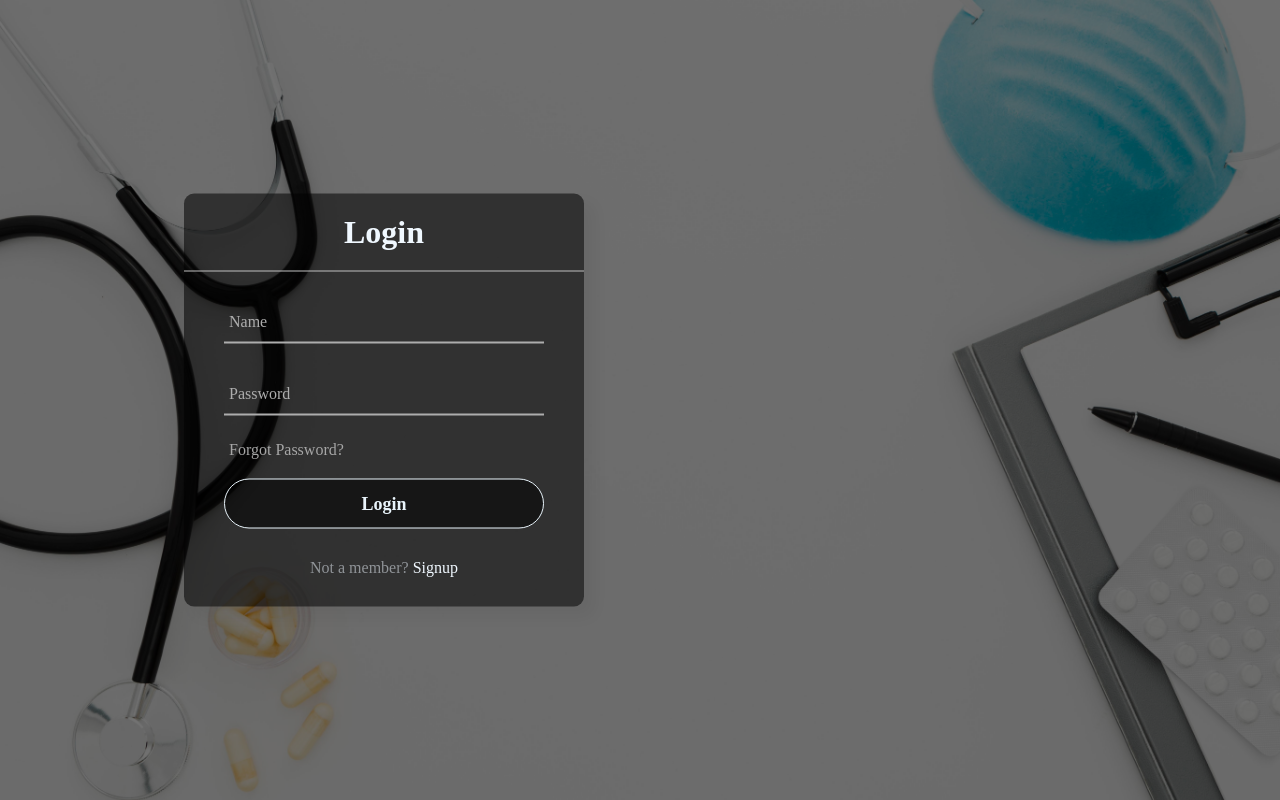
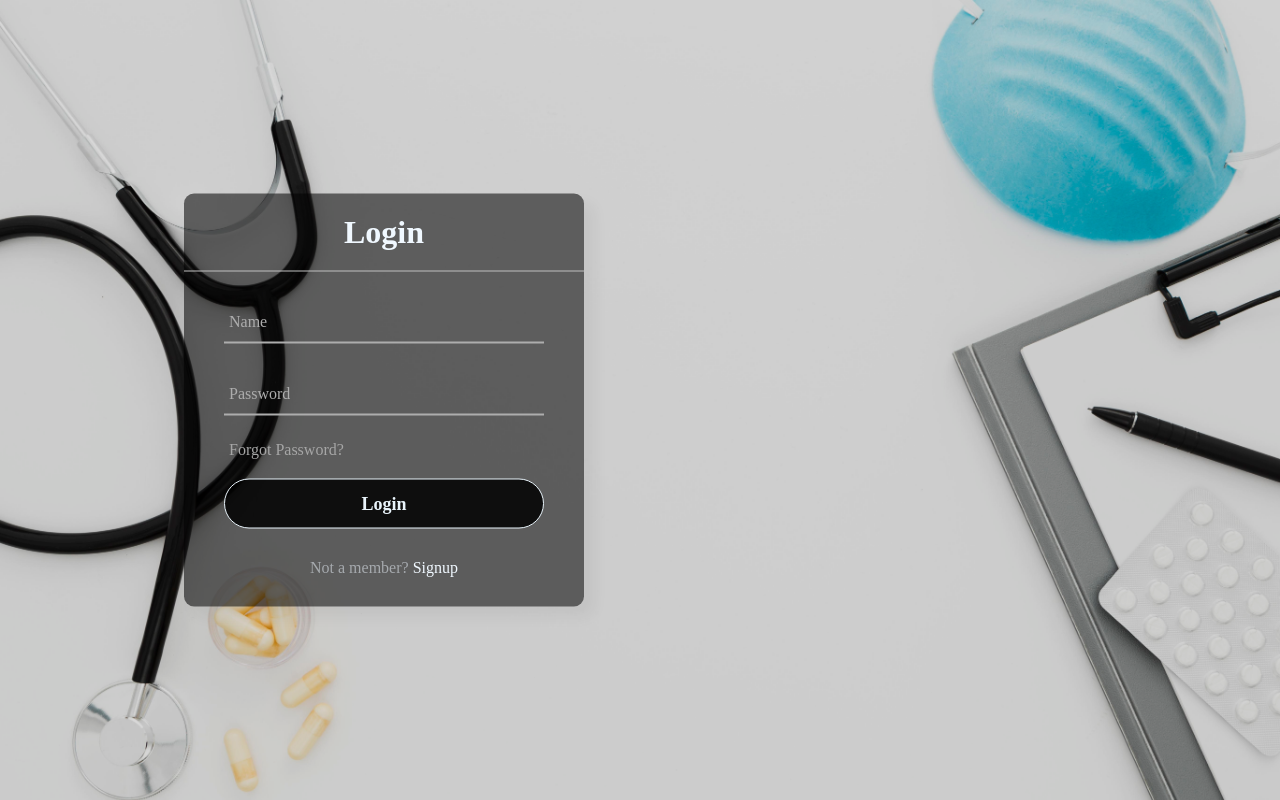
Before and after one commit to harhsal0307/pce_comp_web_programming_lab_anuja-more, a PHP site: page /login.html in a window 1280 px wide. Run offline with PHP 8.4, Linux system fonts and the light colour scheme.

Commit message:
minor changes-linking

```diff
--- a/login.css
+++ b/login.css
@@ -21,7 +21,7 @@
     height: 100%;
     top: 0;
     left: 0;
-    background-color: rgba(0, 0, 0, 0.55);
+    background-color: rgba(0, 0, 0, 0.15);
 }
 .logbox{
     display: flex;
@@ -34,7 +34,7 @@
     justify-content: center;
 }
 .logbox {
-    background-color: rgba(0, 0, 0, 0.55);
+    background-color: rgba(0, 0, 0, 0.85);
 }
 p{
     font-size: 40px;
@@ -73,7 +73,7 @@ p{
     width: 100%;
     padding: 0 5px;
     height: 40px;
-    font-size: 16px;
+    font-size: 18px;
     border: none;
     background: none;
     outline: none;
@@ -121,7 +121,7 @@ p{
     height: 50px;
     border: 1px solid;
     /* background: #2691d9; */
-    background-color: rgba(0, 0, 0, 0.55);
+    background-color: rgba(0, 0, 0, 0.85);
 
     border-radius: 25px;
     font-size: 18px;
--- a/main.html
+++ b/main.html
@@ -25,7 +25,7 @@
                     </ul>
                 </div>
                 <div class="user_profile">
-                    <a href="#"><button>Login</button></a>
+                    <a href="login.html"><button>Login</button></a>
                 </div>
             </div>
         </div>
```
